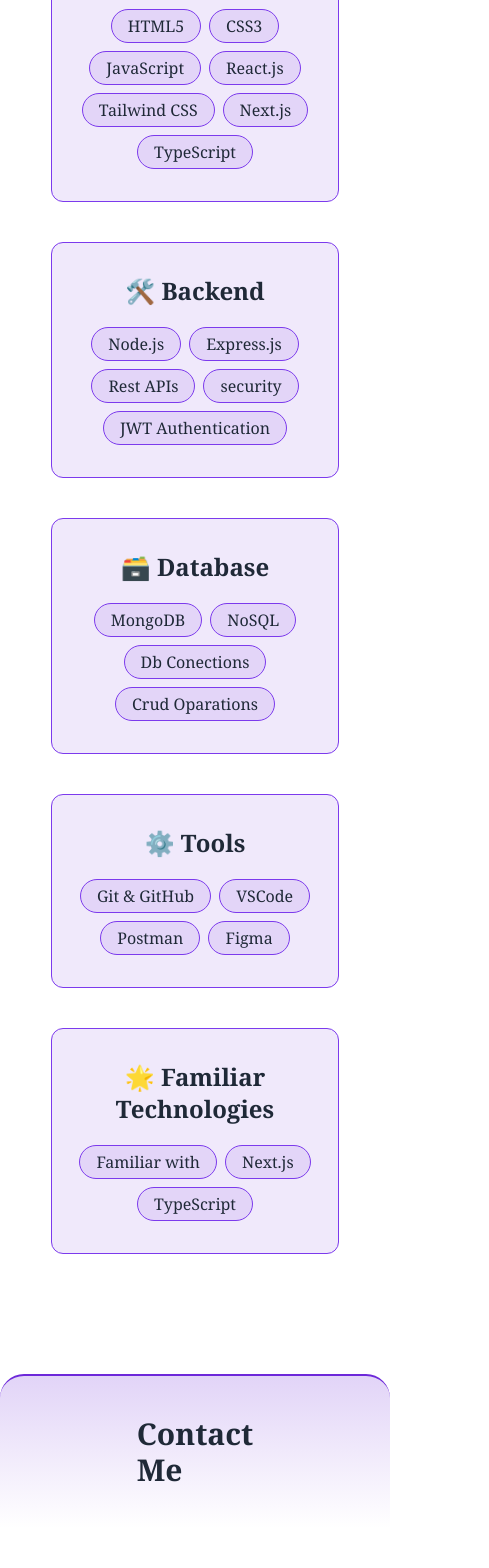
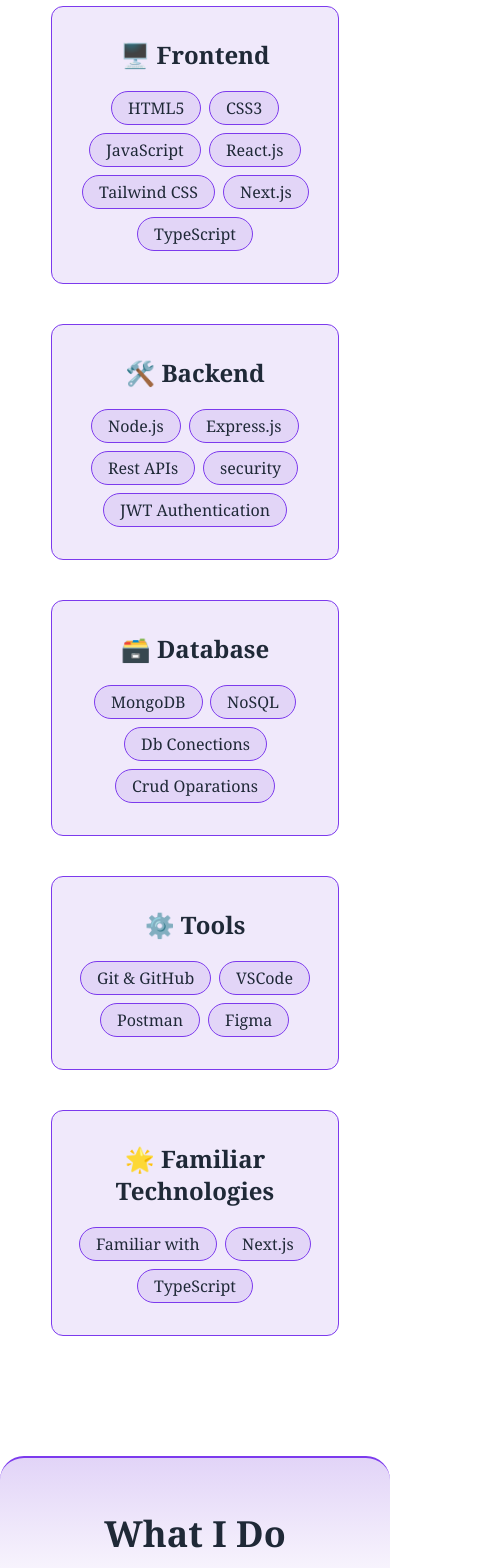
Before and after one commit to mdparvajmosharof/Portfolio, a React (Vite) app: page / in a window 390 px wide. Shown: the part 5540-7108 px from the top of the page, 489 px wide, since content can reach past the window. Built offline with nearby package versions, Linux system fonts and the light colour scheme.

Commit message:
style update

```diff
--- a/src/App.jsx
+++ b/src/App.jsx
@@ -8,6 +8,8 @@
 import Skills from "./Pages/Skills"
 
 import resume from "/pdf/resume.pdf"
+import WhatIDo from "./Pages/WhatIDo"
+import Extracurricular from "./Pages/Extracurricular"
 
 
 function App() {
@@ -16,7 +18,7 @@
     <>
       <Navbar></Navbar>
 
-      <div>
+      <div id="home">
         <Home></Home>
       </div>
 
@@ -40,6 +42,14 @@
         <Skills></Skills>
       </div>
 
+      <div className="pt-20" id="whatido">
+        <WhatIDo></WhatIDo>
+      </div>
+
+      <div className="pt-20" id="activities">
+        <Extracurricular></Extracurricular>
+      </div>
+
       <div className="pt-20" id="contact">
         <ContactMe></ContactMe>
       </div>
--- /dev/null
+++ b/src/Pages/Extracurricular.jsx
@@ -0,0 +1,51 @@
+import React from 'react';
+
+const Extracurricular = () => {
+    const activities = [
+        {
+            icon: '🏅',
+            title: 'Team Leader',
+            description: 'Intra University Programming Contest 2024',
+        },
+        {
+            icon: '🏆',
+            title: '20th Position',
+            description: 'Achieved 20th position in the contest',
+        },
+        {
+            icon: '🎓',
+            title: 'Certificate',
+            description: 'Received a certificate for team leadership and participation',
+        },
+    ];
+
+    return (
+        <div className='font-serif'>
+            <div className='flex justify-center bg-gradient-to-b  from-violet-700/20 py-14 px-6 border-violet-600 border-t-2 rounded-t-3xl'>
+                <div className='text-4xl font-bold text-nowrap'>EXTRACURRICULAR ACTIVITIES</div>
+            </div>
+
+            {/* Medium Description */}
+            <div className="mx-auto max-w-5xl py-6 px-6 text-center">
+                <p className="text-lg text-gray-700">
+                    Engaging in extracurricular activities has been a crucial part of my personal and professional development.
+                    Leading teams and participating in contests has not only enhanced my technical skills but also fostered teamwork and leadership qualities.
+                </p>
+            </div>
+
+            <div className="mx-auto max-w-5xl py-10 px-6">
+                <div className="grid grid-cols-1 sm:grid-cols-2 md:grid-cols-3 gap-10">
+                    {activities.map((activity, index) => (
+                        <div key={index} className="flex flex-col items-center bg-violet-700/10 py-8 px-6 rounded-xl border border-violet-600 text-center hvr-wobble-bottom">
+                            <div className="text-4xl mb-4">{activity.icon}</div>
+                            <div className="text-xl font-bold">{activity.title}</div>
+                            <p className="mt-2 text-violet-900">{activity.description}</p>
+                        </div>
+                    ))}
+                </div>
+            </div>
+        </div>
+    );
+};
+
+export default Extracurricular;
--- a/src/Pages/Projects.jsx
+++ b/src/Pages/Projects.jsx
@@ -68,7 +68,7 @@
 
                                     <figure
                                     style={{backgroundImage : `url(${proj?.img})`}}
-                                    className={`lg:w-1/2 h-[300px] bg-cover  bg-top hover:bg-bottom transition-all ease-in-out  duration-[2s] rounded-xl hvr-grow`}>
+                                    className={`lg:w-1/2 w-full h-[300px] bg-cover  bg-top hover:bg-bottom transition-all ease-in-out  duration-[4s] rounded-xl hvr-grow`}>
                                         {/* <img
                                             className='w-full'
                                             src={proj.img}
--- a/src/Pages/Skills.jsx
+++ b/src/Pages/Skills.jsx
@@ -35,66 +35,69 @@
 
             <div className='flex items-center gap-5 mx-10'>
                 <div className='h-1 mt-2 rounded-full bg-violet-700 w-full'></div>
-                <div className='text-4xl font-bold text-right font-["Yeseva One", "serif"]'>SKILLS</div>
+                <div className='text-4xl font-bold text-right'>SKILLS</div>
+            </div>
+            <div className='flex justify-center bg-gradient-to-b  from-violet-700/20 py-5 mt-10 px-6 border-violet-600 border-t-2 rounded-t-3xl'>
+
             </div>
 
             <div className="mx-auto max-w-5xl py-10 px-6">
                 <div className="flex justify-center flex-wrap gap-10">
                     {/* Frontend Skills */}
-                    <div className="flex justify-center flex-col items-center gap-5 bg-violet-700/10 py-8 px-6 rounded-xl border border-violet-600 w-72">
+                    <div className="flex justify-center flex-col hvr-bob items-center gap-5 bg-violet-700/10 py-8 px-6 rounded-xl border border-violet-600 w-72">
                         <div className="text-2xl font-bold">🖥️ Frontend</div>
                         <div className="flex flex-wrap gap-2 justify-center">
-                            <p className="px-4 py-1 rounded-full bg-violet-700/10 border border-violet-600">HTML5</p>
-                            <p className="px-4 py-1 rounded-full bg-violet-700/10 border border-violet-600">CSS3</p>
-                            <p className="px-4 py-1 rounded-full bg-violet-700/10 border border-violet-600">JavaScript</p>
-                            <p className="px-4 py-1 rounded-full bg-violet-700/10 border border-violet-600">React.js</p>
-                            <p className="px-4 py-1 rounded-full bg-violet-700/10 border border-violet-600">Tailwind CSS</p>
-                            <p className="px-4 py-1 rounded-full bg-violet-700/10 border border-violet-600">Next.js</p>
-                            <p className="px-4 py-1 rounded-full bg-violet-700/10 border border-violet-600">TypeScript</p>
+                            <p className="px-4 py-1 rounded-full bg-violet-700/10 border border-violet-600 hvr-pulse">HTML5</p>
+                            <p className="px-4 py-1 rounded-full bg-violet-700/10 border border-violet-600 hvr-pulse">CSS3</p>
+                            <p className="px-4 py-1 rounded-full bg-violet-700/10 border border-violet-600 hvr-pulse">JavaScript</p>
+                            <p className="px-4 py-1 rounded-full bg-violet-700/10 border border-violet-600 hvr-pulse">React.js</p>
+                            <p className="px-4 py-1 rounded-full bg-violet-700/10 border border-violet-600 hvr-pulse">Tailwind CSS</p>
+                            <p className="px-4 py-1 rounded-full bg-violet-700/10 border border-violet-600 hvr-pulse">Next.js</p>
+                            <p className="px-4 py-1 rounded-full bg-violet-700/10 border border-violet-600 hvr-pulse">TypeScript</p>
                         </div>
                     </div>
 
                     {/* Backend Skills */}
-                    <div className="flex justify-center flex-col items-center gap-5 bg-violet-700/10 py-8 px-6 rounded-xl border border-violet-600 w-72">
+                    <div className="flex justify-center flex-col hvr-bob items-center gap-5 bg-violet-700/10 py-8 px-6 rounded-xl border border-violet-600 w-72">
                         <div className="text-2xl font-bold">🛠️ Backend</div>
                         <div className="flex flex-wrap gap-2 justify-center">
-                            <p className="px-4 py-1 rounded-full bg-violet-700/10 border border-violet-600">Node.js</p>
-                            <p className="px-4 py-1 rounded-full bg-violet-700/10 border border-violet-600">Express.js</p>
-                            <p className="px-4 py-1 rounded-full bg-violet-700/10 border border-violet-600">Rest APIs</p>
-                            <p className="px-4 py-1 rounded-full bg-violet-700/10 border border-violet-600">security</p>
-                            <p className="px-4 py-1 rounded-full bg-violet-700/10 border border-violet-600">JWT Authentication</p>
+                            <p className="px-4 py-1 rounded-full bg-violet-700/10 border border-violet-600 hvr-pulse">Node.js</p>
+                            <p className="px-4 py-1 rounded-full bg-violet-700/10 border border-violet-600 hvr-pulse">Express.js</p>
+                            <p className="px-4 py-1 rounded-full bg-violet-700/10 border border-violet-600 hvr-pulse">Rest APIs</p>
+                            <p className="px-4 py-1 rounded-full bg-violet-700/10 border border-violet-600 hvr-pulse">security</p>
+                            <p className="px-4 py-1 rounded-full bg-violet-700/10 border border-violet-600 hvr-pulse">JWT Authentication</p>
                         </div>
                     </div>
 
                     {/* Database Skills */}
-                    <div className="flex justify-center flex-col items-center gap-5 bg-violet-700/10 py-8 px-6 rounded-xl border border-violet-600 w-72">
+                    <div className="flex justify-center flex-col hvr-bob items-center gap-5 bg-violet-700/10 py-8 px-6 rounded-xl border border-violet-600 w-72">
                         <div className="text-2xl font-bold">🗃️ Database</div>
                         <div className="flex flex-wrap gap-2 justify-center">
-                            <p className="px-4 py-1 rounded-full bg-violet-700/10 border border-violet-600">MongoDB</p>
-                            <p className="px-4 py-1 rounded-full bg-violet-700/10 border border-violet-600">NoSQL</p>
-                            <p className="px-4 py-1 rounded-full bg-violet-700/10 border border-violet-600">Db Conections</p>
-                            <p className="px-4 py-1 rounded-full bg-violet-700/10 border border-violet-600">Crud Oparations</p>
+                            <p className="px-4 py-1 rounded-full bg-violet-700/10 border border-violet-600 hvr-pulse">MongoDB</p>
+                            <p className="px-4 py-1 rounded-full bg-violet-700/10 border border-violet-600 hvr-pulse">NoSQL</p>
+                            <p className="px-4 py-1 rounded-full bg-violet-700/10 border border-violet-600 hvr-pulse">Db Conections</p>
+                            <p className="px-4 py-1 rounded-full bg-violet-700/10 border border-violet-600 hvr-pulse">Crud Oparations</p>
                         </div>
                     </div>
 
                     {/* Tools */}
-                    <div className="flex justify-center flex-col items-center gap-5 bg-violet-700/10 py-8 px-6 rounded-xl border border-violet-600 w-72">
+                    <div className="flex justify-center flex-col hvr-bob items-center gap-5 bg-violet-700/10 py-8 px-6 rounded-xl border border-violet-600 w-72">
                         <div className="text-2xl font-bold">⚙️ Tools</div>
                         <div className="flex flex-wrap gap-2 justify-center">
-                            <p className="px-4 py-1 rounded-full bg-violet-700/10 border border-violet-600">Git & GitHub</p>
-                            <p className="px-4 py-1 rounded-full bg-violet-700/10 border border-violet-600">VSCode</p>
-                            <p className="px-4 py-1 rounded-full bg-violet-700/10 border border-violet-600">Postman</p>
-                            <p className="px-4 py-1 rounded-full bg-violet-700/10 border border-violet-600">Figma</p>
+                            <p className="px-4 py-1 rounded-full bg-violet-700/10 border border-violet-600 hvr-pulse">Git & GitHub</p>
+                            <p className="px-4 py-1 rounded-full bg-violet-700/10 border border-violet-600 hvr-pulse">VSCode</p>
+                            <p className="px-4 py-1 rounded-full bg-violet-700/10 border border-violet-600 hvr-pulse">Postman</p>
+                            <p className="px-4 py-1 rounded-full bg-violet-700/10 border border-violet-600 hvr-pulse">Figma</p>
                         </div>
                     </div>
 
                     {/* Familiar Technologies Section */}
-                    <div className="flex justify-center flex-col items-center gap-5 bg-violet-700/10 py-8 px-6 rounded-xl border border-violet-600 w-72">
+                    <div className="flex justify-center flex-col hvr-bob items-center gap-5 bg-violet-700/10 py-8 px-6 rounded-xl border border-violet-600 w-72">
                         <div className="text-2xl font-bold text-center">🌟 Familiar Technologies</div>
                         <div className="flex flex-wrap gap-2 justify-center">
-                            <p className="px-4 py-1 rounded-full bg-violet-700/10 border border-violet-600">Familiar with</p>
-                            <p className="px-4 py-1 rounded-full bg-violet-700/10 border border-violet-600">Next.js</p>
-                            <p className="px-4 py-1 rounded-full bg-violet-700/10 border border-violet-600">TypeScript</p>
+                            <p className="px-4 py-1 rounded-full bg-violet-700/10 border border-violet-600 hvr-pulse">Familiar with</p>
+                            <p className="px-4 py-1 rounded-full bg-violet-700/10 border border-violet-600 hvr-pulse">Next.js</p>
+                            <p className="px-4 py-1 rounded-full bg-violet-700/10 border border-violet-600 hvr-pulse">TypeScript</p>
                         </div>
                     </div>
                 </div>
--- /dev/null
+++ b/src/Pages/WhatIDo.jsx
@@ -0,0 +1,63 @@
+import React from 'react';
+
+const WhatIDo = () => {
+  return (
+    <div className='font-serif'>
+
+      {/* Section Heading */}
+      <div className='flex justify-center bg-gradient-to-b  from-violet-700/20 py-14 px-6 border-violet-600 border-t-2 rounded-t-3xl'>
+        <div className='text-4xl font-bold text-right '>What I Do</div>
+      </div>
+
+      {/* Cards Container */}
+      <div className="mx-auto max-w-5xl py-10 px-6">
+        <div className="flex justify-center flex-wrap gap-10">
+
+          {/* Frontend Development */}
+          <div className="flex justify-center flex-col hvr-pulse-slow items-center gap-5 bg-violet-700/10 py-8 px-6 rounded-xl border border-violet-600 w-72">
+            <div className="text-2xl font-bold text-center">🖥️ Frontend Development</div>
+            <p className="text-center">
+              Building interactive and responsive UIs using modern technologies like HTML, CSS, React.js, and Tailwind CSS.
+            </p>
+          </div>
+
+          {/* Backend Development */}
+          <div className="flex justify-center flex-col hvr-pulse-slow items-center gap-5 bg-violet-700/10 py-8 px-6 rounded-xl border border-violet-600 w-72">
+            <div className="text-2xl font-bold text-center">🛠️ Backend Development</div>
+            <p className="text-center">
+              Developing robust server-side applications and APIs with Node.js, Express.js, and JWT for authentication.
+            </p>
+          </div>
+
+          {/* Database Management */}
+          <div className="flex justify-center flex-col hvr-pulse-slow items-center gap-5 bg-violet-700/10 py-8 px-6 rounded-xl border border-violet-600 w-72">
+            <div className="text-2xl font-bold text-center">🗃️ Database Management</div>
+            <p className="text-center">
+              Handling NoSQL databases with MongoDB, performing CRUD operations, and maintaining efficient database connections.
+            </p>
+          </div>
+
+          {/* API Integration */}
+          <div className="flex justify-center flex-col hvr-pulse-slow items-center gap-5 bg-violet-700/10 py-8 px-6 rounded-xl border border-violet-600 w-72">
+            <div className="text-2xl font-bold text-center">🌐 API Integration</div>
+            <p className="text-center">
+              Integrating RESTful APIs to enable communication between frontend and backend services.
+            </p>
+          </div>
+
+          {/* Tools and Workflow */}
+          <div className="flex justify-center flex-col hvr-pulse-slow items-center gap-5 bg-violet-700/10 py-8 px-6 rounded-xl border border-violet-600 w-72">
+            <div className="text-2xl font-bold text-center">⚙️ Tools & Workflow</div>
+            <p className="text-center">
+              Skilled in Git, GitHub, VSCode, Postman, and Figma to streamline development and design workflows.
+            </p>
+          </div>
+
+        </div>
+      </div>
+
+    </div>
+  );
+};
+
+export default WhatIDo;
--- a/src/index.css
+++ b/src/index.css
@@ -3,3 +3,44 @@
 @tailwind base;
 @tailwind components;
 @tailwind utilities;
+html{
+    scroll-behavior: smooth;
+}
+
+@-webkit-keyframes hvr-pulse-slow {
+    25% {
+      -webkit-transform: scale(1.1);
+      transform: scale(1.1);
+    }
+    75% {
+      -webkit-transform: scale(0.9);
+      transform: scale(0.9);
+    }
+  }
+  @keyframes hvr-pulse-slow {
+    25% {
+      -webkit-transform: scale(1.1);
+      transform: scale(1.1);
+    }
+    75% {
+      -webkit-transform: scale(0.9);
+      transform: scale(0.9);
+    }
+  }
+  .hvr-pulse-slow {
+    display: inline-block;
+    vertical-align: middle;
+    -webkit-transform: perspective(1px) translateZ(0);
+    transform: perspective(1px) translateZ(0);
+    box-shadow: 0 0 1px rgba(0, 0, 0, 0);
+  }
+  .hvr-pulse-slow:hover, .hvr-pulse-slow:focus, .hvr-pulse-slow:active {
+    -webkit-animation-name: hvr-pulse-slow;
+    animation-name: hvr-pulse-slow;
+    -webkit-animation-duration: 3s;
+    animation-duration: 3s;
+    -webkit-animation-timing-function: linear;
+    animation-timing-function: linear;
+    -webkit-animation-iteration-count: infinite;
+    animation-iteration-count: infinite;
+  }
```
Also changed, not shown: src/Pages/Navbar.jsx (+50 -50 lines).
